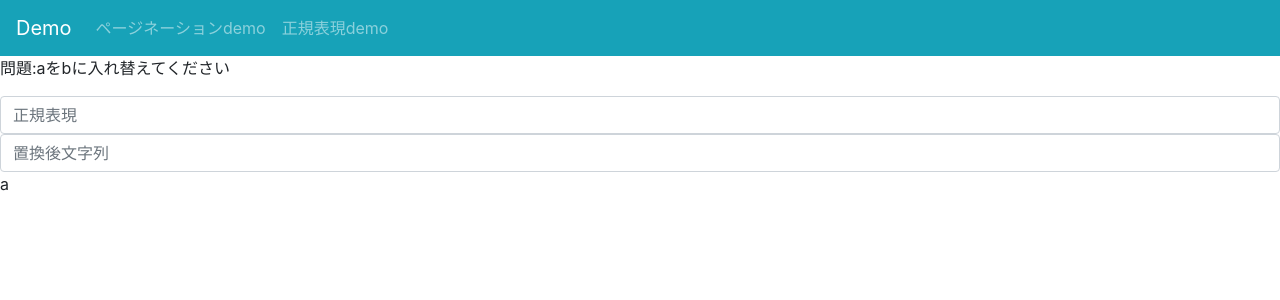
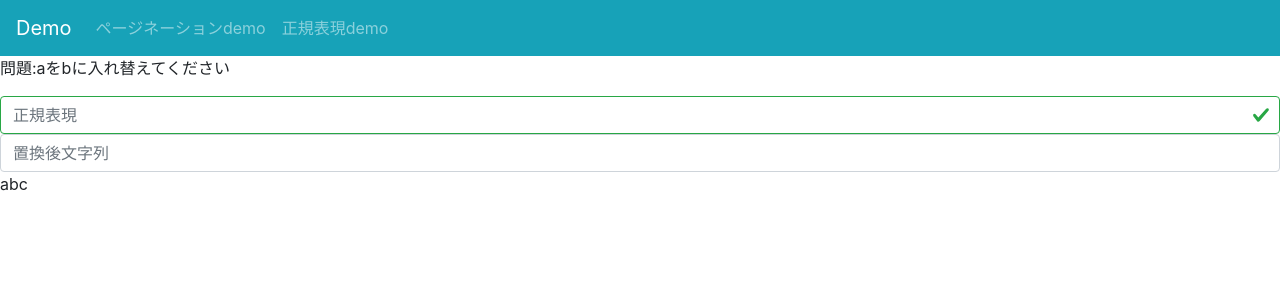
Before and after one commit to sou0913/nuxt_proto, a Nuxt app: page /problem/1 in a window 1280 px wide. Shown: the top 300 px of the page. Built offline with nearby package versions, Linux system fonts and the light colour scheme.

Commit message:
マッチしているか否かの判定初歩

```diff
--- a/pages/problem/_id.vue
+++ b/pages/problem/_id.vue
@@ -1,9 +1,9 @@
 <template>
   <div>
     <p>問題:aをbに入れ替えてください</p>
-    <b-form-input v-model="regex" placeholder="正規表現"></b-form-input>
+    <b-form-input v-model="regex" :state="regexState" placeholder="正規表現"></b-form-input>
     <b-form-input v-model="replacement" placeholder="置換後文字列"></b-form-input>
-    <p>a</p>
+    <p>{{ target }}</p>
   </div>
 </template>
 
@@ -13,7 +13,13 @@ export default {
     return {
       regex: '',
       replacement: '',
+      target: 'abc'
     };
+  },
+  computed: {
+    regexState() {
+      return this.target.match(this.regex) ? true : false
+    }
   }
   // async fetch() {
   //   this.form= await this.$axios.$get(`http://localhost:3000/employees/${this.$route.params.id}`)
```
